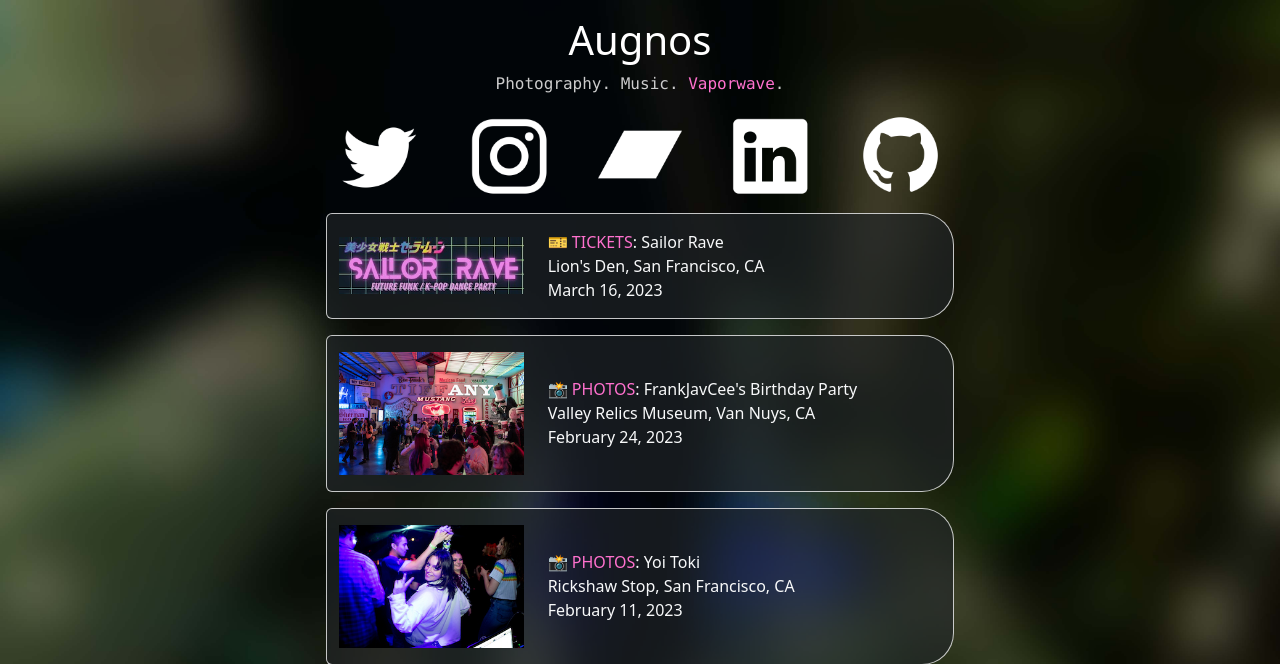
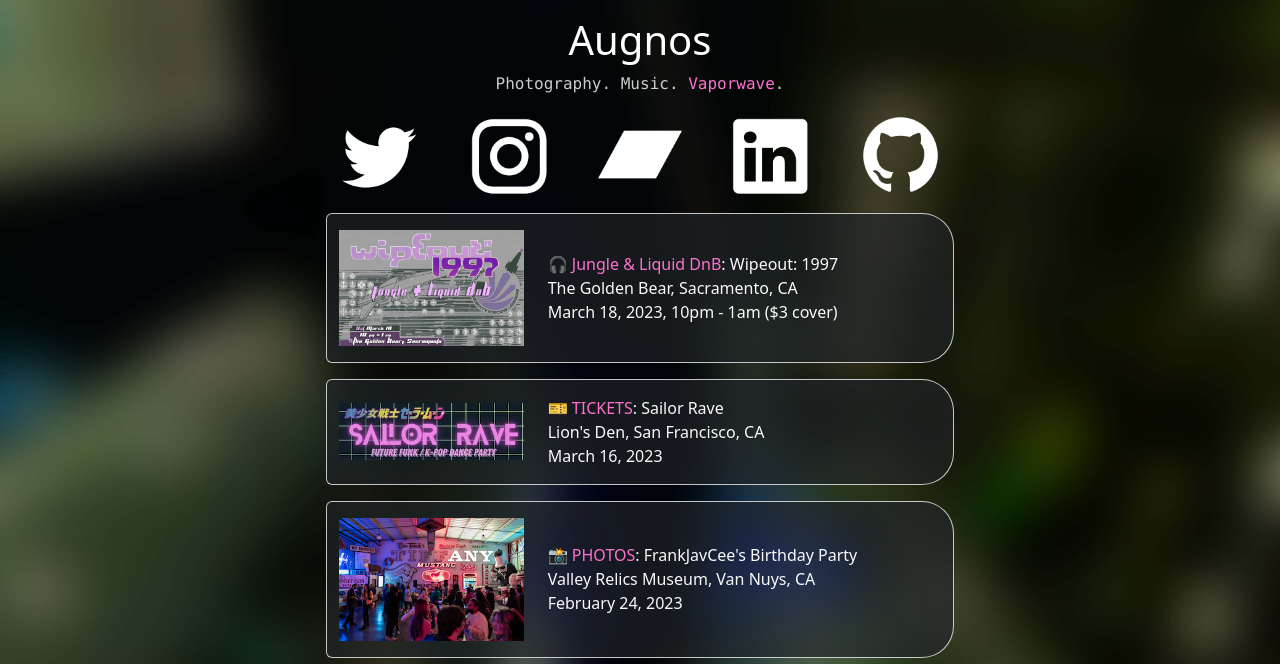
Before and after one commit to Augnos/augnos_linktree, a Flask app: page / in a window 1280 px wide. Shown: the top 664 px of the page. Run offline with Flask 2, Linux system fonts and the light colour scheme.

Commit message:
New Links

```diff
--- a/flask_app/templates/_links.html
+++ b/flask_app/templates/_links.html
@@ -14,7 +14,18 @@
 
 -->
 
-<!-- Sailor Rave: San Francisco, 02/24/23 -->
+<!-- Wipeout: 1997, 03/18/23 -->
+{{ macros.link(
+    "🎧 Jungle & Liquid DnB",
+    "Wipeout: 1997",
+    "The Golden Bear, Sacramento, CA",
+    "March 18, 2023, 10pm - 1am ($3 cover)",
+    "https://www.instagram.com/goldenbear916",
+    "images/wipeout_1997.png",
+    "wipeout 1997 jungle and liquid drum and bass party"
+)}}
+
+<!-- Sailor Rave: San Francisco, 03/16/23 -->
 {{ macros.link(
     "🎫 TICKETS",
     "Sailor Rave",
```
Also changed, not shown: flask_app/static/images/wipeout_1997.png (added), 1 other file.
